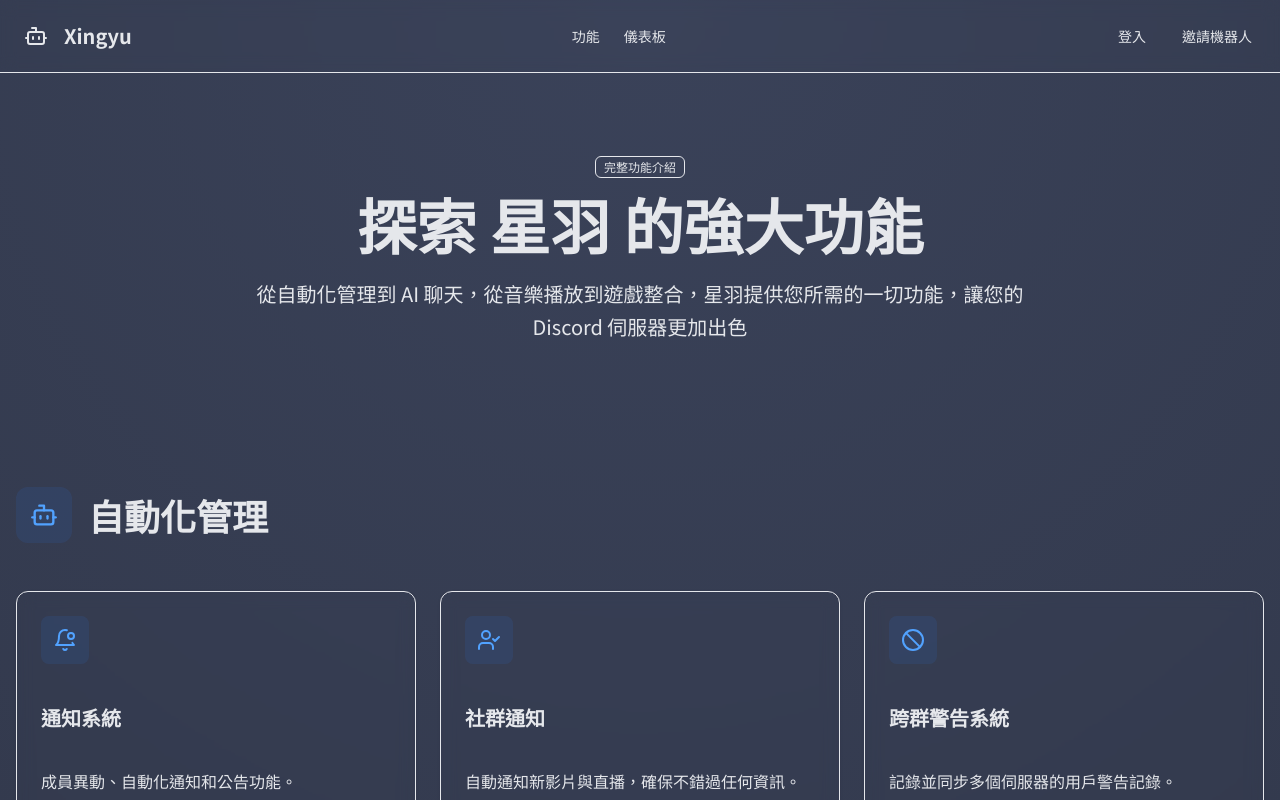
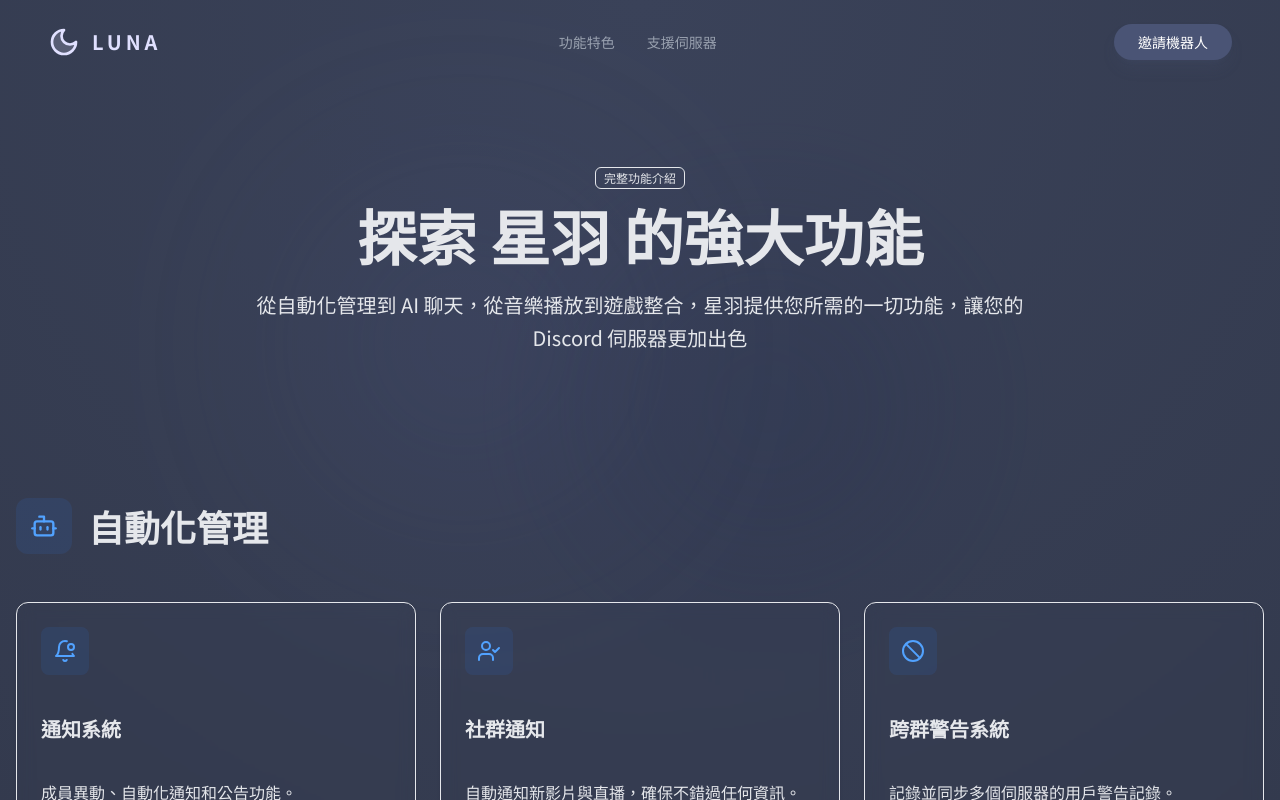
Before and after one commit to willy1236/domalyze-frontend, a Next.js app: page /features in a window 1280 px wide. Shown: the top 800 px of the page. Built offline with nearby package versions, Linux system fonts and the light colour scheme.

Commit message:
feat: 新增首頁導覽列元件，重構首頁佈局與樣式

```diff
--- a/app/features/page.tsx
+++ b/app/features/page.tsx
@@ -1,4 +1,4 @@
-import { Header } from "@/components/header"
+import HomePageHeader from "@/components/homepage-header";
 import { Footer } from "@/components/footer"
 import { Card } from "@/components/ui/card"
 import { Badge } from "@/components/ui/badge"
@@ -270,13 +270,10 @@ const featureCategories = [
 
 export default function FeaturesPage() {
   return (
-    <div className="min-h-screen bg-background">
-      <div className="fixed inset-0 star-field opacity-30 pointer-events-none" />
-
-      <Header />
-
+    <div className="min-h-screen bg-mystic">
+      <BackgroundBlobs/>
+      <HomePageHeader />
       <main className="relative">
-        <BackgroundBlobs />
         {/* Hero Section */}
         <section className="container mx-auto px-4 py-20 text-center">
           <Badge className="mb-4 bg-primary/10 text-primary border-primary/20">完整功能介紹</Badge>
--- a/app/layout.tsx
+++ b/app/layout.tsx
@@ -16,7 +16,6 @@ const notoSans = Noto_Sans_TC({
 export const metadata: Metadata = {
   title: "星羽 - 您的得力助手",
   description: "為您的 Discord 伺服器注入強大功能",
-  generator: "v0.app",
 }
 
 export default function RootLayout({
--- a/app/page.tsx
+++ b/app/page.tsx
@@ -1,38 +1,14 @@
 import Link from "next/link";
-import { Music, Shield, Wand2, Moon, ArrowRight, BookOpen } from "lucide-react";
+import { Music, Shield, Wand2, ArrowRight, BookOpen } from "lucide-react";
 import BackgroundBlobs from "@/components/background-blobs";
-
-const navbar_links = [
-  { name: '功能特色', href: '/features' },
-  { name: '支援伺服器', href: '#' },
-];
+import HomePageHeader from "@/components/homepage-header";
 
 export default function Home() {
   return (
      <div className="flex flex-col relative overflow-hidden">
 
       {/* 導覽列 Navbar */}
-      <nav className="w-full py-6 px-6 md:px-12 flex justify-between items-center max-w-7xl mx-auto z-50">
-        <div className="flex items-center gap-3 group cursor-pointer">
-          <div className="relative">
-            <Moon className="w-8 h-8 text-[#E0E0FF] fill-[#E0E0FF]/20 group-hover:fill-[#E0E0FF] transition-all duration-500" />
-            <div className="absolute inset-0 bg-[#E0E0FF] blur-xl opacity-0 group-hover:opacity-40 transition-opacity duration-500" />
-          </div>
-          <span className="text-xl font-bold tracking-[0.2em] text-[#E0E0FF]">LUNA</span>
-        </div>
-
-        <div className="hidden md:flex gap-8 text-sm font-medium text-gray-400">
-          {navbar_links.map((item) => (
-            <Link key={item.name} href={item.href} className="hover:text-[#E0E0FF] hover:drop-shadow-[0_0_8px_rgba(224,224,255,0.5)] transition-all">
-              {item.name}
-            </Link>
-          ))}
-        </div>
-
-        <button className="bg-[#4A5475] hover:bg-[#9BA3D6] hover:text-[#1E212B] text-white px-6 py-2 rounded-full text-sm font-medium transition-all duration-300 shadow-lg shadow-[#4A5475]/20 hover:shadow-[#9BA3D6]/40 hover:-translate-y-0.5">
-          邀請機器人
-        </button>
-      </nav>
+      <HomePageHeader/>
 
       {/* 英雄區塊 Hero Section */}
       <main className="grow flex flex-col items-center justify-center text-center px-4 relative z-10 py-20">
--- /dev/null
+++ b/components/homepage-header.tsx
@@ -0,0 +1,34 @@
+import { Button } from "@/components/ui/button"
+import { Bot, Moon } from "lucide-react"
+import Link from "next/link"
+
+const navbar_links = [
+  { name: '功能特色', href: '/features' },
+  { name: '支援伺服器', href: '#' },
+];
+
+export default function HomePageHeader() {
+  return (
+    <nav className="w-full py-6 px-6 md:px-12 flex justify-between items-center max-w-7xl mx-auto z-50">
+      <Link href="/" className="flex items-center gap-3 group cursor-pointer">
+        <div className="relative">
+          <Moon className="w-8 h-8 text-[#E0E0FF] fill-[#E0E0FF]/20 group-hover:fill-[#E0E0FF] transition-all duration-500" />
+          <div className="absolute inset-0 bg-[#E0E0FF] blur-xl opacity-0 group-hover:opacity-40 transition-opacity duration-500" />
+        </div>
+        <span className="text-xl font-bold tracking-[0.2em] text-[#E0E0FF]">LUNA</span>
+      </Link>
+
+      <div className="hidden md:flex gap-8 text-sm font-medium text-gray-400">
+        {navbar_links.map((item) => (
+          <Link key={item.name} href={item.href} className="hover:text-[#E0E0FF] hover:drop-shadow-[0_0_8px_rgba(224,224,255,0.5)] transition-all">
+            {item.name}
+          </Link>
+        ))}
+      </div>
+
+      <button className="bg-[#4A5475] hover:bg-[#9BA3D6] hover:text-[#1E212B] text-white px-6 py-2 rounded-full text-sm font-medium transition-all duration-300 shadow-lg shadow-[#4A5475]/20 hover:shadow-[#9BA3D6]/40 hover:-translate-y-0.5">
+        邀請機器人
+      </button>
+    </nav>
+  )
+}
```
